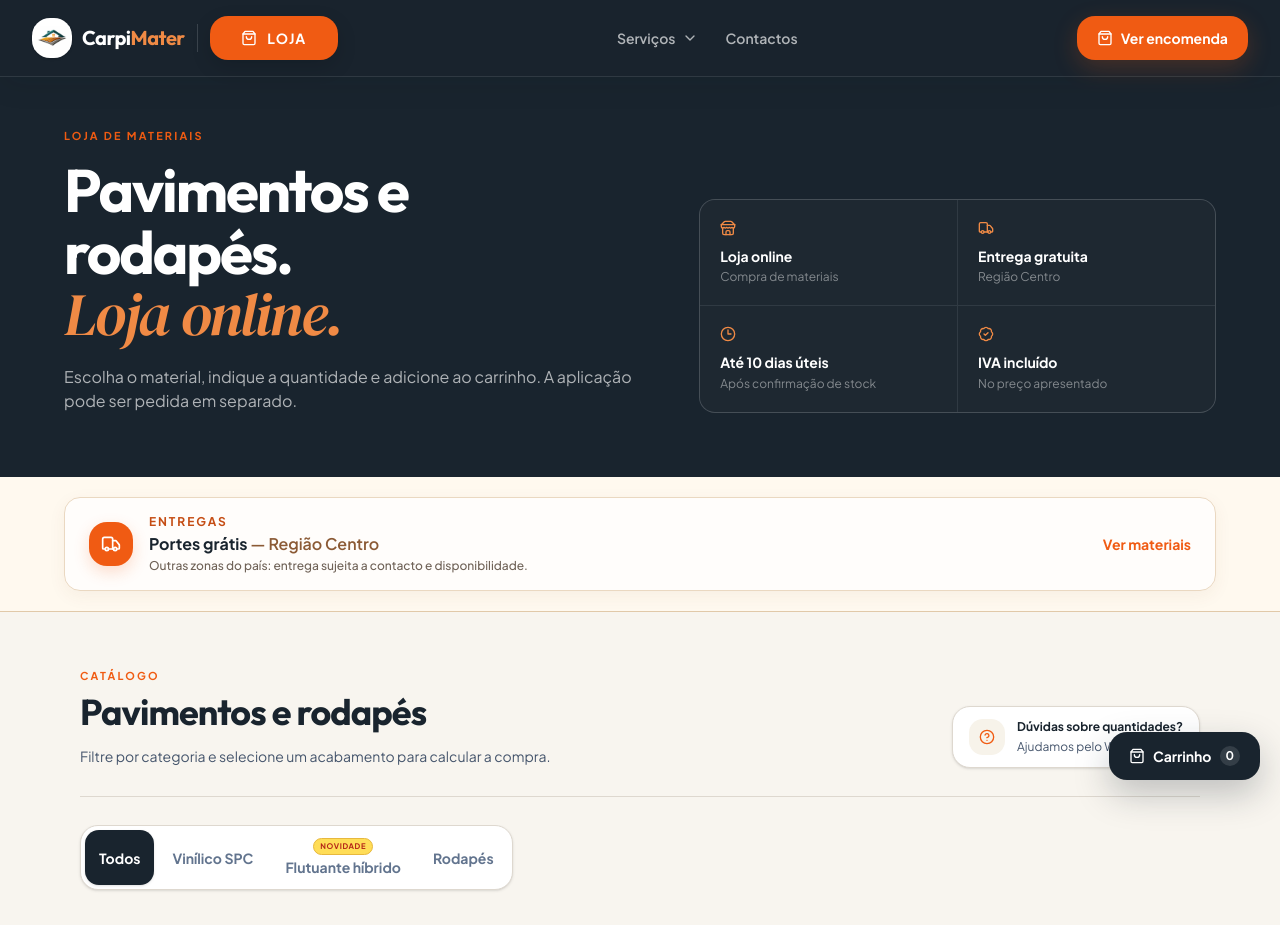
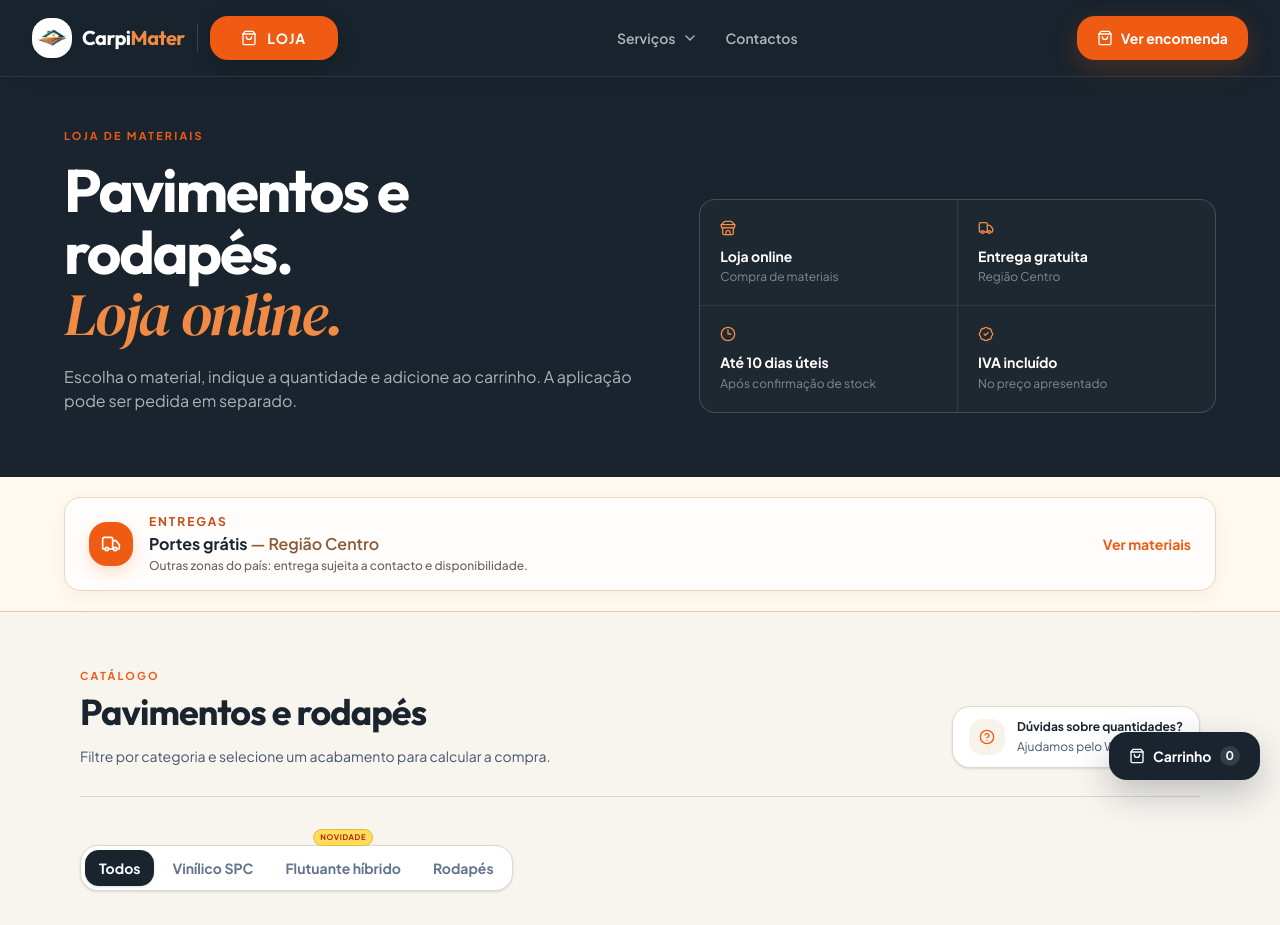
Before and after one commit to samotbarrosuc/carpimater-site-clean, a React (Vite) app: page /loja in a window 1280 px wide. Shown: the top 925 px of the page. Built offline with nearby package versions, Linux system fonts and the light colour scheme.

Commit message:
style: reposiciona novidade no filtro da loja

```diff
--- a/src/components/StoreCatalog.tsx
+++ b/src/components/StoreCatalog.tsx
@@ -380,10 +380,10 @@ export default function StoreCatalog() {
 
   return (
     <>
-      <div className="-mx-4 overflow-x-auto px-4 pb-1" role="tablist" aria-label="Categorias da loja">
+      <div className="-mx-4 overflow-x-auto px-4 pb-1 pt-5" role="tablist" aria-label="Categorias da loja">
         <div className="flex w-max gap-1 rounded-xl border border-[#ded8cf] bg-white p-1 shadow-sm">
           {tabs.map(([value, label]) => (
-            <button key={value} type="button" role="tab" aria-selected={category === value} onClick={() => { setCategory(value); window.history.replaceState({}, '', value === 'all' ? '/loja' : `/loja?categoria=${value}`) }} className={`inline-flex flex-col items-center justify-center gap-0.5 whitespace-nowrap rounded-lg px-3.5 py-2 text-xs font-bold transition sm:text-sm ${category === value ? 'bg-[#19242e] text-white shadow-sm' : 'text-slate-500 hover:bg-[#f7f3ea] hover:text-[#19242e]'}`}>{value === 'flutuante' && <span className="rounded-full border border-[#e7b83e] bg-[#ffdd57] px-1.5 py-0.5 text-[0.48rem] font-extrabold uppercase tracking-[0.08em] text-[#b42318]">Novidade</span>}<span>{label}</span></button>
+            <button key={value} type="button" role="tab" aria-selected={category === value} onClick={() => { setCategory(value); window.history.replaceState({}, '', value === 'all' ? '/loja' : `/loja?categoria=${value}`) }} className={`relative inline-flex items-center justify-center whitespace-nowrap rounded-lg px-3.5 py-2 text-xs font-bold transition sm:text-sm ${category === value ? 'bg-[#19242e] text-white shadow-sm' : 'text-slate-500 hover:bg-[#f7f3ea] hover:text-[#19242e]'}`}>{value === 'flutuante' && <span className="pointer-events-none absolute left-1/2 top-[-0.25rem] z-10 -translate-x-1/2 -translate-y-full rounded-full border border-[#e7b83e] bg-[#ffdd57] px-1.5 py-0.5 text-[0.48rem] font-extrabold uppercase tracking-[0.08em] text-[#b42318]">Novidade</span>}<span>{label}</span></button>
           ))}
         </div>
       </div>
```
